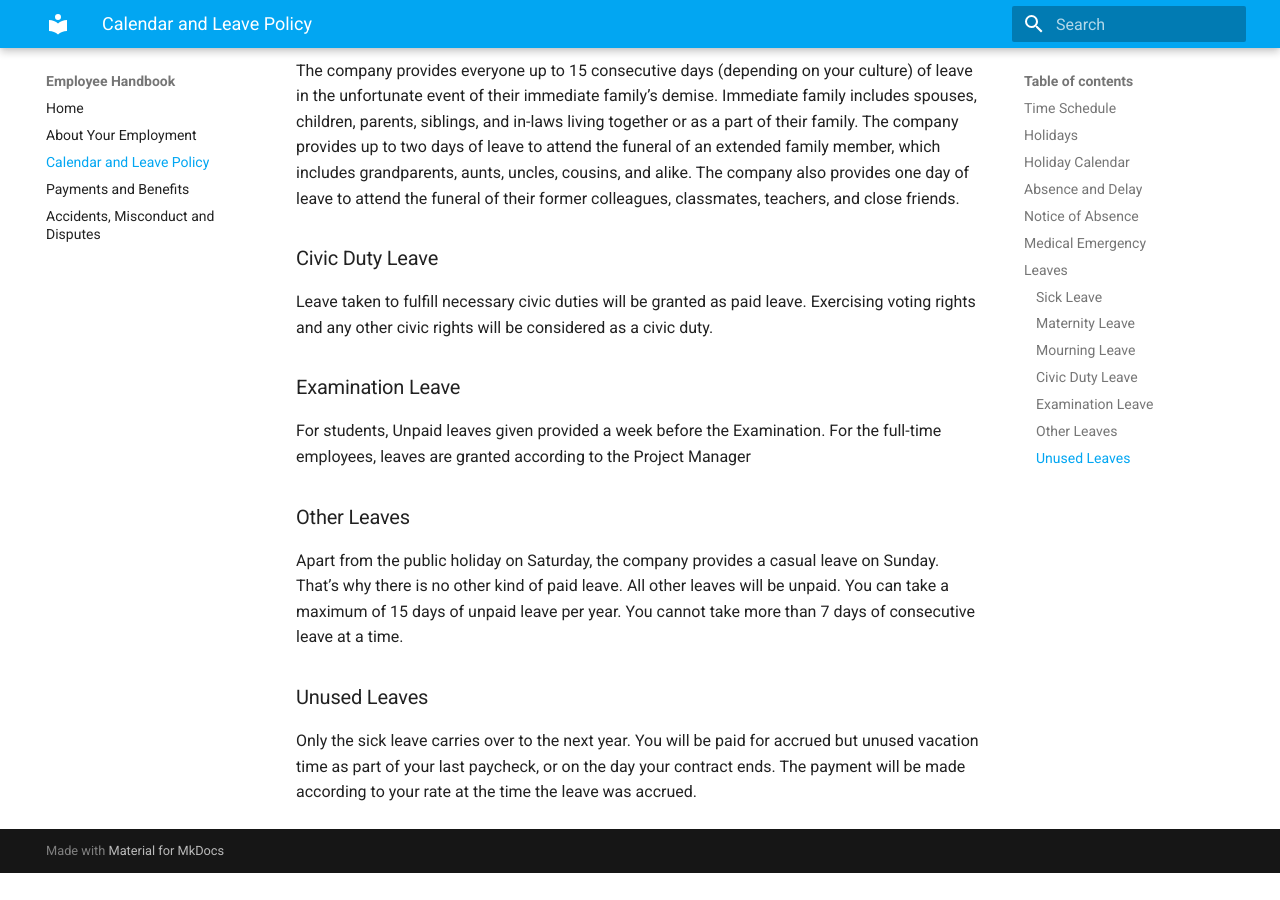
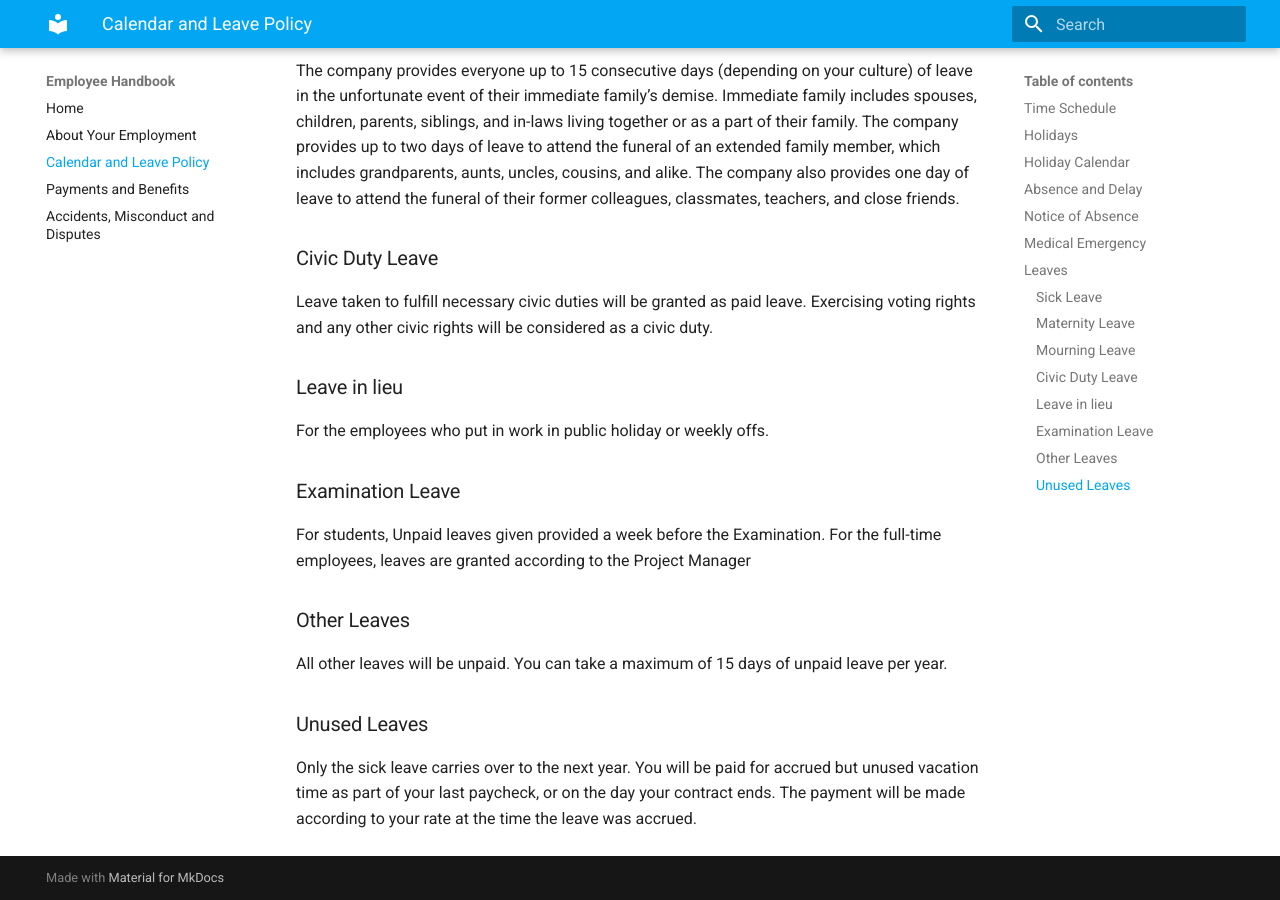
Before and after one commit to skybaseinnovations/employee-handbook, an MkDocs documentation site: the page built from docs/leave.md, in a window 1280 px wide and 900 px high, scrolled down 3185 px. Built offline with MkDocs 1.6.1 and Material for MkDocs 9.7.7, drawn with Linux system fonts in a browser that asks for light colours; before the commit the page ends 4058 px from its top, so only the background shows below that.

Commit message:
Update leave.md

```diff
--- a/docs/leave.md
+++ b/docs/leave.md
@@ -61,11 +61,14 @@ The company provides everyone up to 15 consecutive days (depending on your cultu
 ### Civic Duty Leave
 Leave taken to fulfill necessary civic duties will be granted as paid leave. Exercising voting rights and any other civic rights will be considered as a civic duty.
 
+### Leave in lieu
+For the employees who put in work in public holiday or weekly offs.
+
 ### Examination Leave
 For students, Unpaid leaves given provided a week before the Examination. For the full-time employees, leaves are granted according to the Project Manager
 
 ### Other Leaves
-Apart from the public holiday on Saturday, the company provides a casual leave on Sunday. That’s why there is no other kind of paid leave. All other leaves will be unpaid. You can take a maximum of 15 days of unpaid leave per year. You cannot take more than 7 days of consecutive leave at a time.
+All other leaves will be unpaid. You can take a maximum of 15 days of unpaid leave per year.
 
 ### Unused Leaves
 Only the sick leave carries over to the next year. You will be paid for accrued but unused vacation time as part of your last paycheck, or on the day your contract ends. The payment will be made according to your rate at the time the leave was accrued.
```
